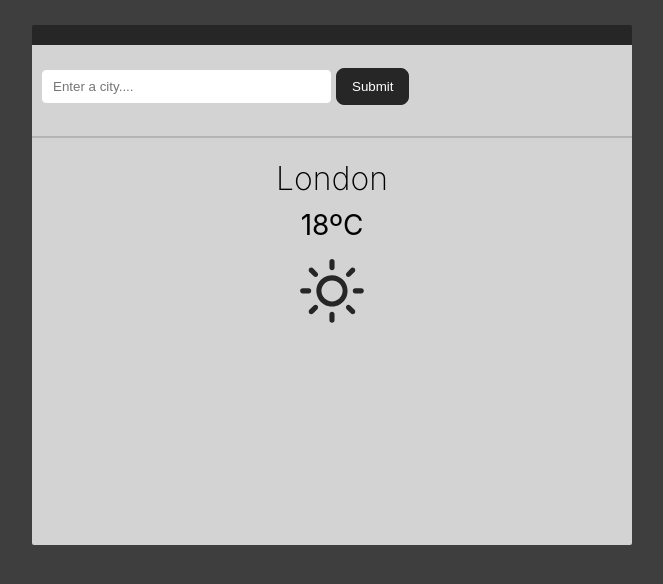
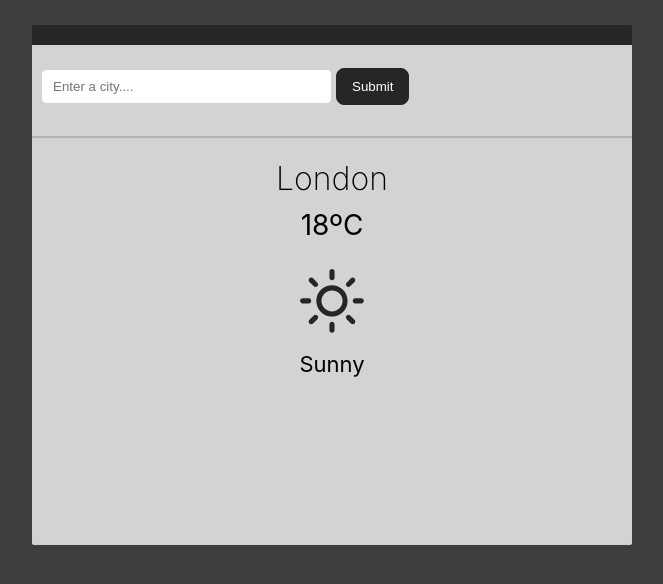
Before and after one commit to Pezza242/my-app, a React (Create React App) app: page / in a window 1280 px wide. Shown: the top 584 px of the page, without its empty margins (308-971 px from the left). Built offline with nearby package versions, Linux system fonts and the light colour scheme.

Commit message:
Added icon description

```diff
--- a/src/weather.css
+++ b/src/weather.css
@@ -44,8 +44,14 @@ hr {
   font-size: 28px;
   text-align: center;
   margin-top: 10px;
-  margin-bottom: 5px;
+  margin-bottom: 15px;
 }
 .icon {
   text-align: center;
 }
+.icon-description {
+  margin: 0px;
+  margin-bottom: 30px;
+  font-weight: 400;
+  font-size: 22px;
+}
--- a/src/weather.js
+++ b/src/weather.js
@@ -18,6 +18,7 @@ export default function Weather() {
       <h2 className="current-temperature">18ºC</h2>
       <div className="icon">
         <Animation />
+        <p className="icon-description">Sunny</p>
       </div>
     </div>
   );
```
